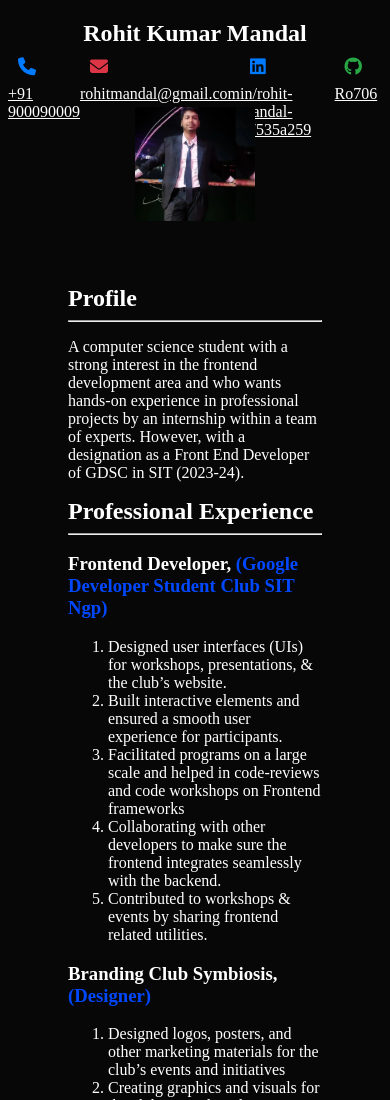
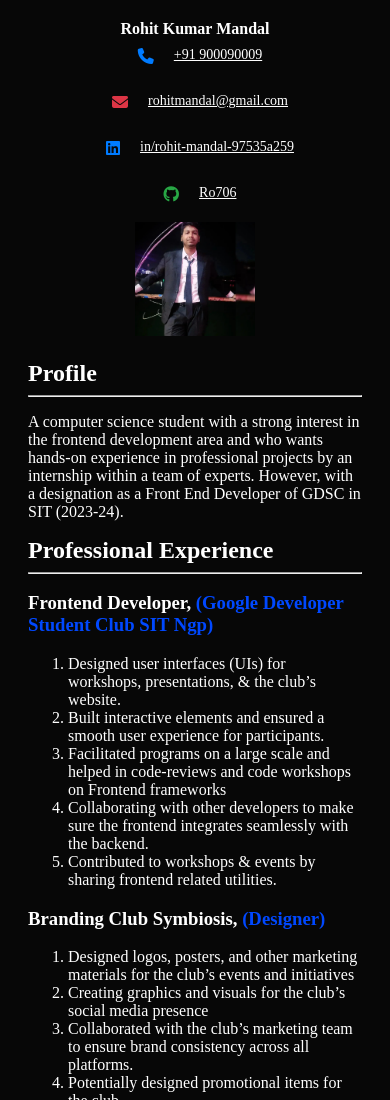
Before and after one commit to Ro706/rohit.mandal.fullstack, a plain HTML site: page frontend/index.html in a window 390 px wide. Shown: the top 1100 px of the page. Drawn offline with Linux system fonts and the light colour scheme.

Commit message:
update -> making site responsive

```diff
--- a/frontend/style.css
+++ b/frontend/style.css
@@ -1,15 +1,17 @@
-/* style.css */
-body{
-    color:white;
+body {
+    color: white;
     background-color: #070707;
 }
-.body{
-    padding: 30px ;
+
+.body {
+    padding: 30px;
     margin: 30px;
 }
-a{
+
+a {
     color: #007bff;
 }
+
 /* Reset default margin and padding */
 h1, ul {
     margin: 0;
@@ -24,21 +26,24 @@ h1.center {
     color: #333; /* Adjust color as needed */
 }
 
-nav ul{
+nav ul {
     width: 100%;
     list-style: none;
     display: flex;
-    justify-content:center;
+    justify-content: center;
     align-items: center;
+    flex-wrap: wrap; /* Ensure items wrap on smaller screens */
 }
 
-nav li{
+nav li {
     height: 50px;
     list-style: none;
 }
-li i{
+
+li i {
     padding: 10px;
 }
+
 /* Style the social media list */
 ul {
     list-style: none;
@@ -70,6 +75,69 @@ li.media i {
 .fa-github {
     color: #28a745; /* Green color for LinkedIn and GitHub icons */
 }
-.body p{
-    width:fit-content;
+
+.body p {
+    width: fit-content;
 }
+
+/* Responsive Design */
+@media (max-width: 1200px) {
+    h1.center {
+        font-size: 22px;
+    }
+
+    .body {
+        padding: 25px;
+        margin: 25px;
+    }
+}
+
+@media (max-width: 992px) {
+    h1.center {
+        font-size: 20px;
+    }
+
+    .body {
+        padding: 20px;
+        margin: 20px;
+    }
+}
+
+@media (max-width: 768px) {
+    h1.center {
+        font-size: 18px;
+    }
+
+    .body {
+        padding: 15px;
+        margin: 15px;
+    }
+
+    nav ul {
+        flex-direction: column; /* Stack items vertically */
+    }
+
+    nav li {
+        height: auto;
+        margin-bottom: 10px;
+    }
+}
+
+@media (max-width: 576px) {
+    h1.center {
+        font-size: 16px;
+    }
+
+    .body {
+        padding: 10px;
+        margin: 10px;
+    }
+
+    li.media {
+        font-size: 14px;
+    }
+
+    li.media i {
+        font-size: 16px;
+    }
+}
```
